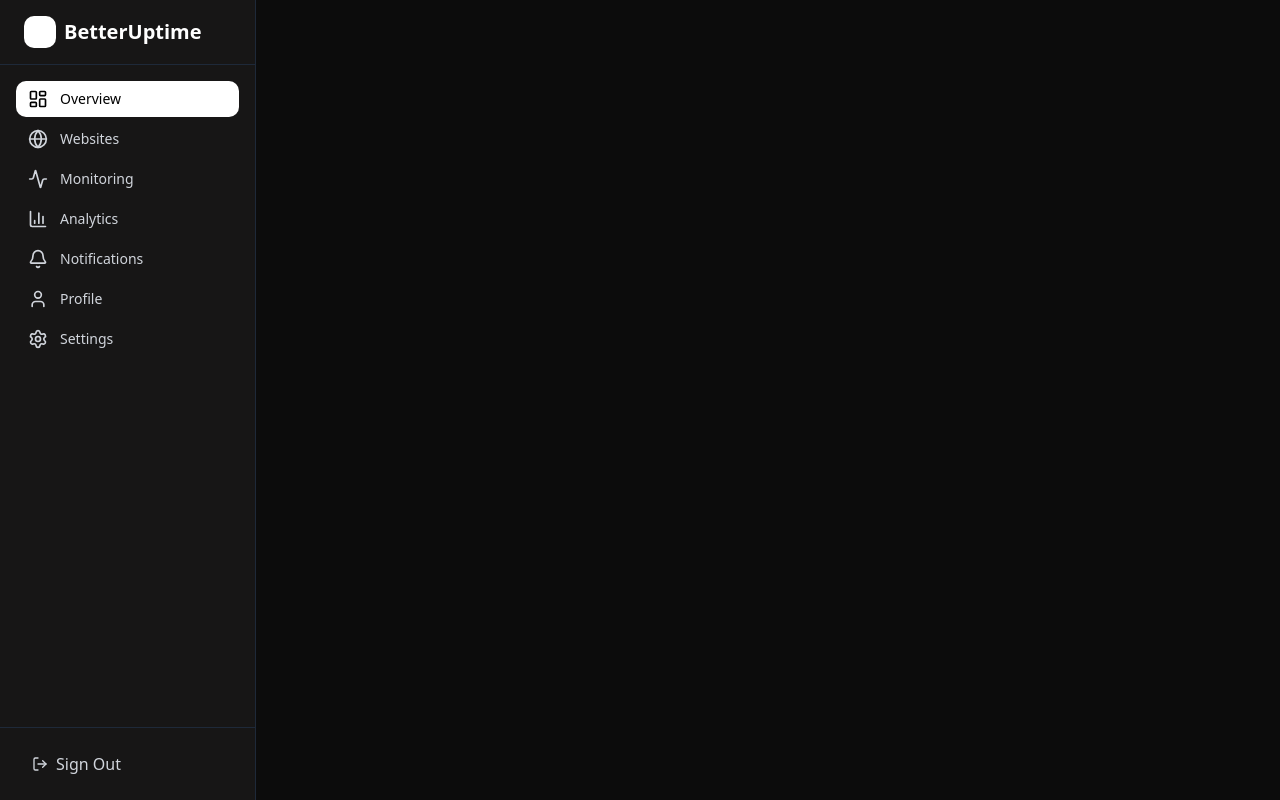
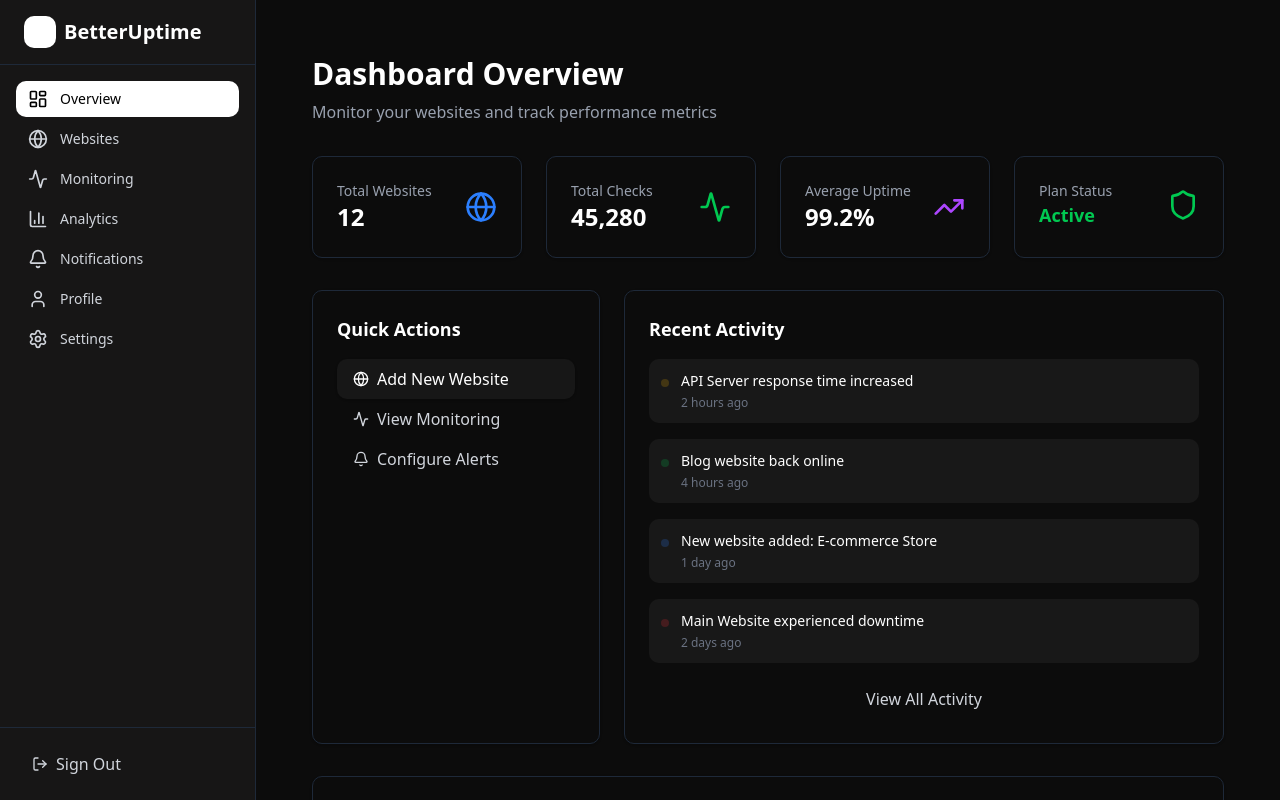
Before and after one commit to Arav-Menon/Better-stack, a Next.js app in the folder apps/web/: page /dashboard in a window 1280 px wide. Shown: the top 800 px of the page. Built offline with nearby package versions, Linux system fonts and the light colour scheme.

Commit message:
Add layout for sidebar

```diff
--- /dev/null
+++ b/apps/web/app/(home)/dashboard/layout.tsx
@@ -0,0 +1,17 @@
+import { Sidebar } from "@/components/sidebar";
+
+export default function DashboardLayout({
+  children,
+}: {
+  children: React.ReactNode;
+}) {
+  return (
+    <div className="flex min-h-screen">
+      {/* Fixed Sidebar */}
+      <Sidebar />
+
+      {/* Page Content */}
+      <main className="flex-1 p-6">{children}</main>
+    </div>
+  );
+}
--- a/apps/web/app/(home)/dashboard/page.tsx
+++ b/apps/web/app/(home)/dashboard/page.tsx
@@ -1,9 +1,9 @@
-import { Sidebar } from "@/components/sidebar";
+import Overview from "@/components/dashbaordComponent/overview";
 
 export default function Dashboard() {
   return (
     <>
-      <Sidebar />
+      <Overview />
     </>
   );
 }
```
